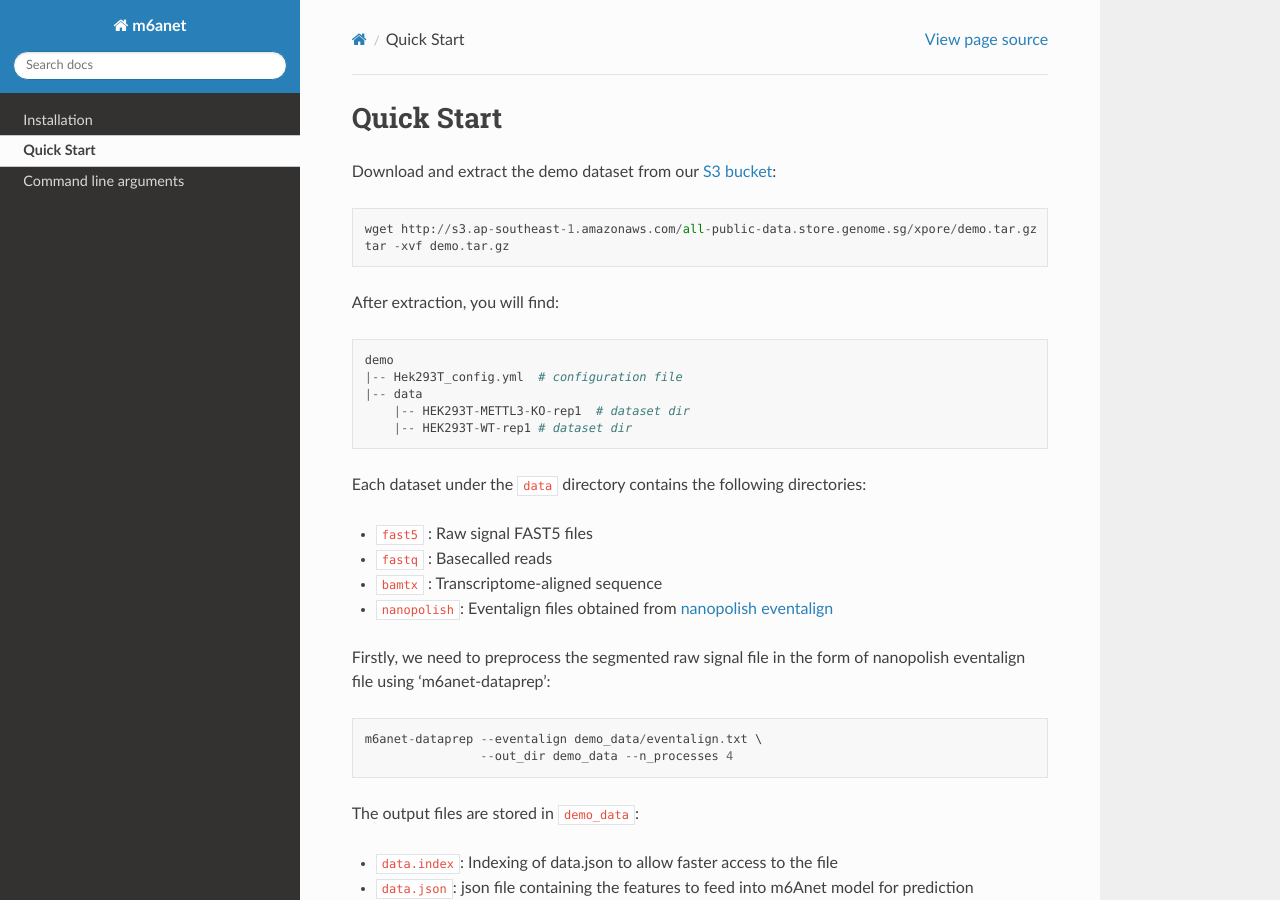
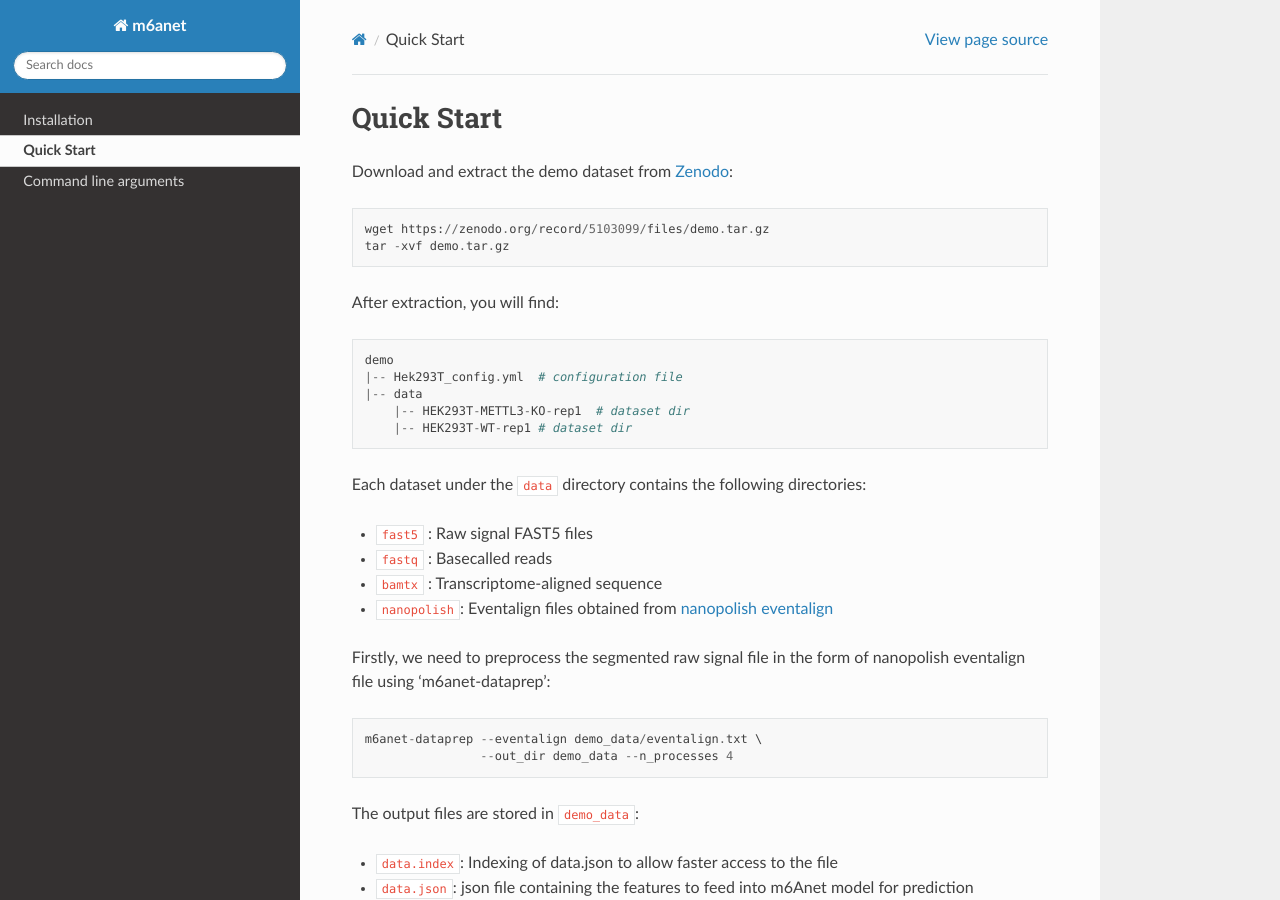
Before and after one commit to GoekeLab/m6anet, a Sphinx documentation site: the page built from docs/source/quickstart.rst, in a window 1280 px wide and 900 px high. Built offline with Sphinx 7.4.7 and the Read the Docs theme 2.0.0, drawn with Linux system fonts in a browser that asks for light colours.

Commit message:
fix error with demo file download

```diff
--- a/docs/source/quickstart.rst
+++ b/docs/source/quickstart.rst
@@ -2,9 +2,9 @@
 
 Quick Start
 ==================================
-Download and extract the demo dataset from our `S3 bucket <http://s3.ap-southeast-1.amazonaws.com/all-public-data.store.genome.sg/xpore/demo.tar.gz>`_::
+Download and extract the demo dataset from `Zenodo <https://zenodo.org/record/5103099/files/demo.tar.gz>`_::
 
-    wget http://s3.ap-southeast-1.amazonaws.com/all-public-data.store.genome.sg/xpore/demo.tar.gz
+    wget https://zenodo.org/record/5103099/files/demo.tar.gz
     tar -xvf demo.tar.gz
 
 After extraction, you will find::
```
